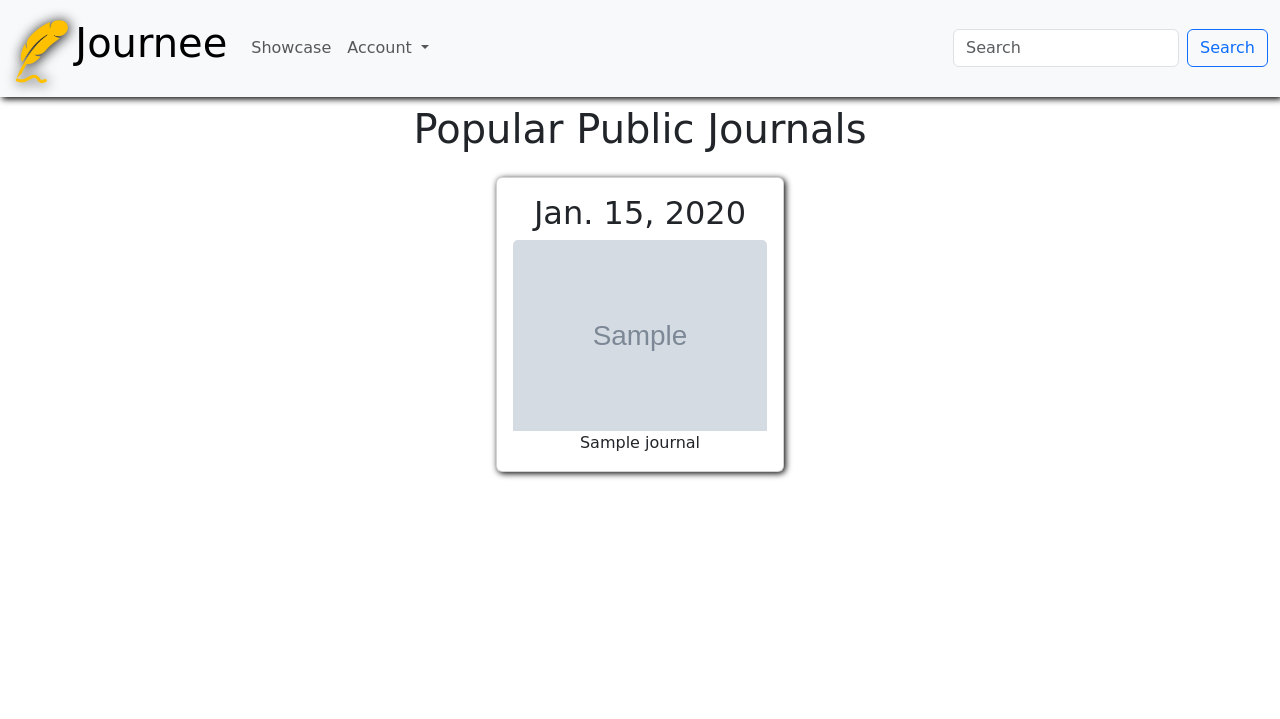
After one commit to Will-Griffiths-Ireland/Journee, a Django app: page / in a window 1280 px wide. The commit adds this page. Shown: the top 719 px of the page. Run offline with Django 4.2, Linux system fonts and the light colour scheme; tables that the repository leaves empty hold one stand-in row (values such as "Sample post"); grey boxes marked "Sample" are stand-in pictures; some web fonts are replaced.

Commit message:
Create - Showcase Page

```diff
--- a/journal/models.py
+++ b/journal/models.py
@@ -69,7 +69,7 @@ class Profile(models.Model):
     A model to manage users profile and settings
     """
 
-    user = models.ForeignKey(
+    user = models.OneToOneField(
         User, related_name="account_user", on_delete=models.CASCADE
     )
     first_name = models.CharField(max_length=50, null=False, blank=True)
--- /dev/null
+++ b/journal/templates/journal/showcase.html
@@ -0,0 +1,35 @@
+{% extends 'core.html' %}
+{% load static %}
+
+
+{% block page_title %}Public Journals{% endblock %}
+
+
+{% block content %}
+<h1 class="text-center p-2">
+    Popular Public Journals
+</h1>
+<div class="container d-flex flex-row flex-wrap justify-content-center fade-in">
+
+    {% for journal_page in showcase_journals %}
+    {% if journal_page.is_public %}
+    <a href="{% url 'view_journal_page' journal_page.id %}" class="journal_pages"
+        aria-label="Click to view {{ journal_page.journal_date }} {{ journal_page.title }}">
+        <div class="card m-2 " style="width: 18rem;">
+            <div class="card-body">
+                <h2 class="card-title text-center"> {{ journal_page.journal_date }}</h2>
+                {% if journal_page.day_image %}
+                <img src="{{ journal_page.day_image.url }}" class="card-img-top" alt="Journal cover image">
+                {% else %}
+                <img src="{% static 'images/quill_logo.webp' %}" class="card-img-top" alt="Journal cover image">
+                {% endif %}
+                <p class="card-text text-center">{{ journal_page.title }}</p>
+            </div>
+
+        </div>
+    </a>
+    {% endif %}
+    {% endfor %}
+</div>
+
+{% endblock %}
--- a/journal/urls.py
+++ b/journal/urls.py
@@ -6,13 +6,17 @@ from .views import (
     RemovePage,
     EditPage,
     JournalSearch,
-    EditProfile
+    EditProfile,
+    AddProfile,
+    Showcase
     )
 
 urlpatterns = [
-    path("", AddJournalPage.as_view(), name="add_journal_page"),
+    path("", Showcase.as_view(), name="showcase_journals"),
+    path("add/", AddJournalPage.as_view(), name="add_journal_page"),
     path("journals/", Journals.as_view(), name="journals"),
-    path("profile/<slug:pk>/", EditProfile.as_view(), name="profile"),
+    path("profile/", AddProfile.as_view(), name="add_profile"),
+    path("profile/<slug:pk>/", EditProfile.as_view(), name="edit_profile"),
     path("search/journals/", JournalSearch.as_view(), name="journal_search"),
     path("<slug:pk>/", ViewJournalPage.as_view(), name="view_journal_page"),
     path("delete/<slug:pk>/", RemovePage.as_view(),
--- a/journal/views.py
+++ b/journal/views.py
@@ -23,6 +23,16 @@ class Journals(ListView):
     template_name = "journal/journals.html"
     model = Journal
     context_object_name = "journals"
+
+
+class Showcase(ListView):
+    """
+    View public journals
+    """
+
+    template_name = "journal/showcase.html"
+    model = Journal
+    context_object_name = "showcase_journals"
 
 
 class ViewJournalPage(DetailView):
@@ -107,3 +117,19 @@ class EditProfile(LoginRequiredMixin, UserPassesTestMixin, UpdateView):
 
     def test_func(self):
         return self.request.user == self.get_object().user
+
+
+class AddProfile(LoginRequiredMixin, CreateView):
+    """
+    Add a base profile
+    """
+
+    template_name = "journal/edit_profile.html"
+    context_object_name = "add_profile"
+    model = Profile
+    form_class = ProfileForm
+    success_url = "/journal/journals/"
+
+    def form_valid(self, form):
+        form.instance.user = self.request.user
+        return super(AddProfile, self).form_valid(form)
--- a/journee/urls.py
+++ b/journee/urls.py
@@ -21,5 +21,5 @@ urlpatterns = [
     path('admin/', admin.site.urls),
     path('accounts/', include('allauth.urls')),
     path('djrichtextfield/', include('djrichtextfield.urls')),
-    path('journal/', include('journal.urls'))
+    path('', include('journal.urls'))
 ]
--- a/templates/includes/header.html
+++ b/templates/includes/header.html
@@ -13,8 +13,8 @@
             <div class="collapse navbar-collapse" id="navbarSupportedContent">
                 <ul class="navbar-nav me-auto mb-2 mb-lg-0">
                     <li class="nav-item">
-                        <a class="nav-link {% if url_name == 'showcase' %}active{% endif %}" aria-current="page"
-                            href="{% url 'journals' %}">Showcase</a>
+                        <a class="nav-link " aria-current="page"
+                            href="{% url 'showcase_journals' %}">Showcase</a>
                     </li>
                     {% if request.user.is_authenticated %}
                     <li class="nav-item dropdown">
@@ -34,16 +34,13 @@
                         </a>
                         <ul class="dropdown-menu">
                             {% if request.user.is_authenticated %}
-                            <li><a class="dropdown-item" href="{% url 'profile' request.user.id %}">View Profile</a></li>
+                            <li><a class="dropdown-item" href="{% url 'add_profile' %}">View Profile</a></li>
                             <li><a class="dropdown-item" href="/accounts/logout/">Logout ( {{ request.user }} )</a></li>
                             {% else %}
                             <li><a class="dropdown-item" href="/accounts/login/">Login</a></li>
                             <li><a class="dropdown-item" href="/accounts/signup/">Create Account</a></li>
                             {% endif %}
                         </ul>
-                    </li>
-                    <li class="nav-item">
-                        <a class="nav-link disabled">Disabled</a>
                     </li>
                 </ul>
                 <form class="d-flex" role="search" method="GET" action="{% url 'journal_search' %}">
```
Also changed, not shown: journal/admin.py (+28 -10 lines), journal/migrations/0003_alter_profile_user.py (added).
